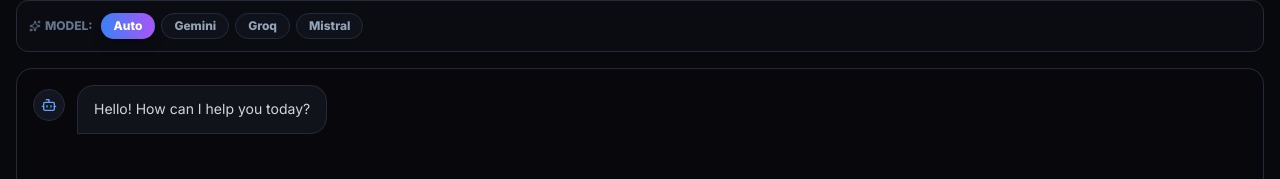
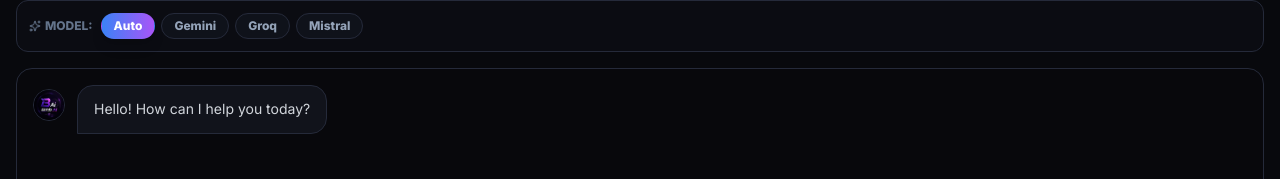
Before and after one commit to novaxmd/BmbAi, a React (Vite) app: page / in a window 1280 px wide. Shown: the part 151-330 px from the top of the page. Built offline with nearby package versions, Linux system fonts and the light colour scheme; no server answers.

Commit message:
Update ChatTools.tsx

```diff
--- a/src/components/ChatTools.tsx
+++ b/src/components/ChatTools.tsx
@@ -187,8 +187,8 @@ export const ChatTools: React.FC<ChatToolsProps> = ({ activeChatId = null, loadC
                 {!isLoadingHistory && messages.map((msg, idx) => (
                     <div key={idx} className={`flex gap-3 ${msg.role === 'user' ? 'justify-end' : 'justify-start group'}`}>
                         {msg.role === 'model' && (
-                            <div className="w-8 h-8 rounded-full bg-cyber-800 flex items-center justify-center border border-cyber-700 shrink-0 mt-1">
-                                <Bot className="w-4 h-4 text-cyber-400" />
+                            <div className="w-8 h-8 rounded-full bg-cyber-800 flex items-center justify-center border border-cyber-700 shrink-0 mt-1 overflow-hidden">
+                                <img src="/bmb.png" alt="Bmb Ai" className="w-full h-full object-cover" />
                             </div>
                         )}
                         <div
@@ -253,16 +253,24 @@ export const ChatTools: React.FC<ChatToolsProps> = ({ activeChatId = null, loadC
                             )}
                         </div>
                         {msg.role === 'user' && (
-                            <div className="w-8 h-8 rounded-full bg-purple-500/20 flex items-center justify-center border border-purple-500/30 shrink-0 mt-1">
-                                <User className="w-4 h-4 text-purple-400" />
+                            <div className="w-8 h-8 rounded-full bg-purple-500/20 flex items-center justify-center border border-purple-500/30 shrink-0 mt-1 overflow-hidden">
+                                {user?.avatar_url ? (
+                                    <img src={user.avatar_url} alt={user.name || user.email || 'You'} className="w-full h-full object-cover" />
+                                ) : user?.email || user?.name ? (
+                                    <span className="text-xs font-bold text-purple-300">
+                                        {(user.email || user.name || '?').charAt(0).toUpperCase()}
+                                    </span>
+                                ) : (
+                                    <User className="w-4 h-4 text-purple-400" />
+                                )}
                             </div>
                         )}
                     </div>
                 ))}
                 {isLoading && (
                     <div className="flex gap-3 justify-start animate-pulse">
-                        <div className="w-8 h-8 rounded-full bg-cyber-800 flex items-center justify-center border border-cyber-700">
-                             <Bot className="w-4 h-4 text-cyber-400" />
+                        <div className="w-8 h-8 rounded-full bg-cyber-800 flex items-center justify-center border border-cyber-700 overflow-hidden">
+                             <img src="/bmb.png" alt="Bmb Ai" className="w-full h-full object-cover" />
                         </div>
                         <div className="bg-cyber-800/50 px-4 py-3 rounded-2xl rounded-bl-none border border-cyber-700/50 flex items-center gap-2">
                              <Loader2 className="w-4 h-4 text-slate-400 animate-spin" />
```
